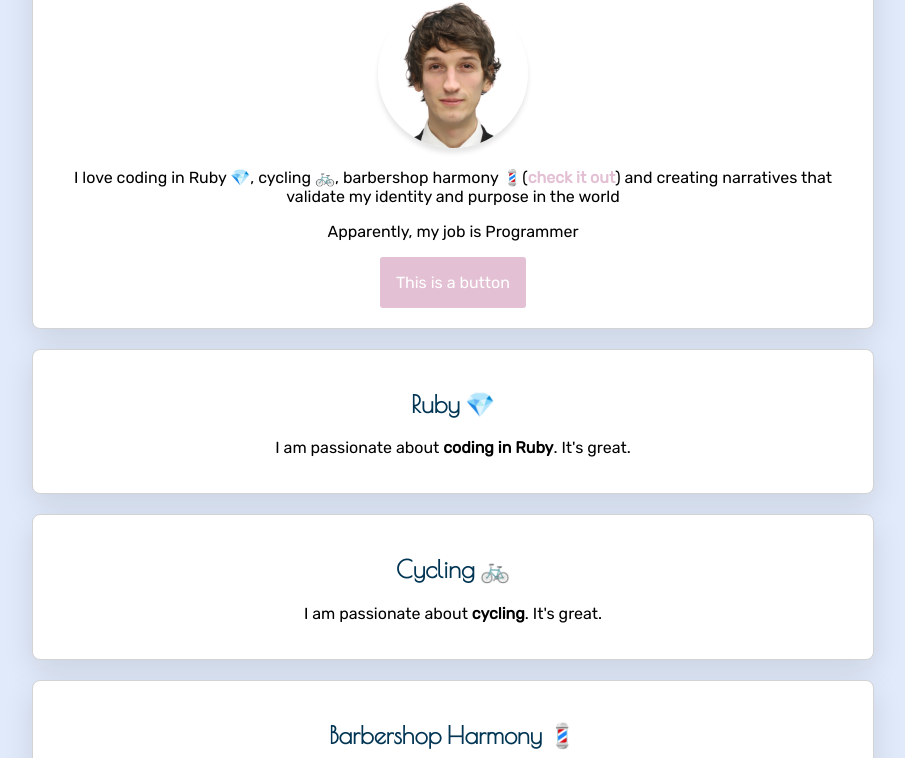
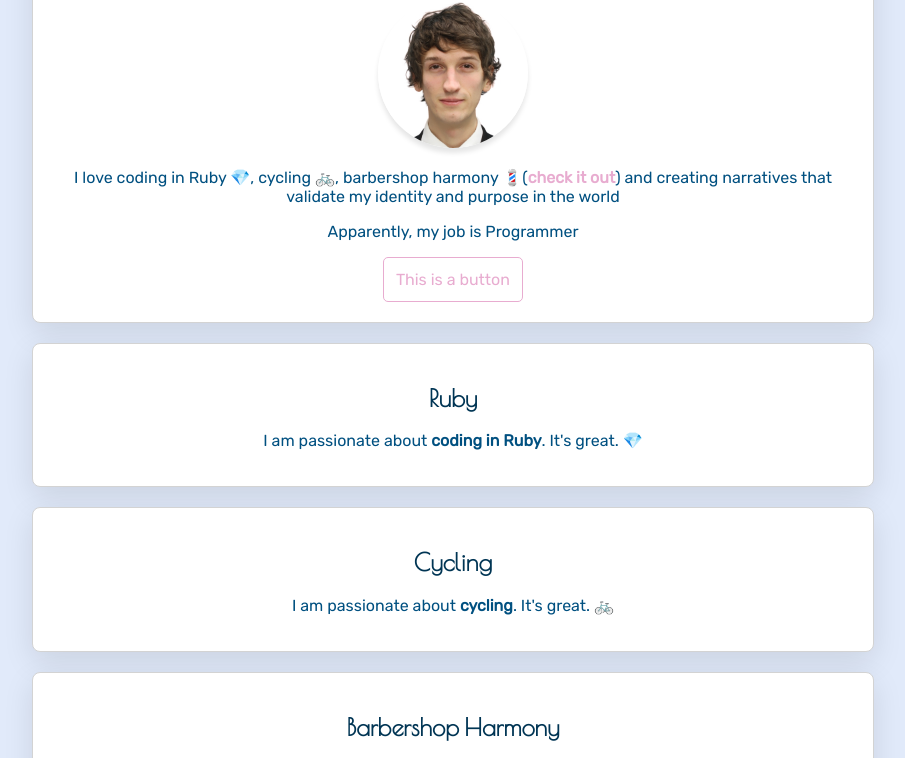
Before and after one commit to edowardo/profile, a plain HTML site: page index.html in a window 1280 px wide. Shown: the part 117-875 px from the top of the page, without its empty margins (187-1092 px from the left). Drawn offline with nearby package versions, Linux system fonts and the light colour scheme.

Commit message:
make my profile prettier

```diff
--- a/index.html
+++ b/index.html
@@ -18,7 +18,7 @@
 
   <body>
     <div class="card-white">
-      <h1>エドワードです！ 🎼🇬🇧🇸🇪🇯🇵</h1>
+      <h1>エドワードです！<!--  🎼🇬🇧🇸🇪🇯🇵 --></h1>
       <img id="img-circle" src="images/証明写真.jpg" alt="profile">
       <p>I love coding in Ruby 💎, cycling 🚲, barbershop harmony 💈(<a href="#barbershop"><strong>check it out</strong></a>) and creating narratives that validate my identity and purpose in the world</p>
       <p>Apparently, my job is Programmer</p>
@@ -26,19 +26,19 @@
     </div>
 
     <div class="card-white">
-      <h2>Ruby 💎</h2>
-      <p>I am passionate about <strong>coding in Ruby</strong>. It's great.</p>
+      <h2>Ruby</h2>
+      <p>I am passionate about <strong>coding in Ruby</strong>. It's great. 💎</p>
     </div>
 
     <div class="card-white">
-      <h2>Cycling 🚲</h2>
-      <p>I am passionate about <strong>cycling</strong>. It's great.</p>
+      <h2>Cycling</h2>
+      <p>I am passionate about <strong>cycling</strong>. It's great. 🚲</p>
     </div>
 
     <div class="card-white" id="barbershop">
-      <h2>Barbershop Harmony 💈</h2>
+      <h2>Barbershop Harmony</h2>
       <p>I am passionate about <strong>barbershop harmony</strong>. It's the greatest.</p>
-      <p>Check it out, yo!</p>
+      <p>Check it out, yo! 💈</p>
       <div><iframe class="embedded-video" width="560" height="315" src="https://www.youtube.com/embed/mjcIpSSk30E" frameborder="0" allow="accelerometer; autoplay; encrypted-media; gyroscope; picture-in-picture" allowfullscreen></iframe></div>
     </div>
 
--- a/style.css
+++ b/style.css
@@ -2,7 +2,7 @@ body {
   background-color: #e1eafa;
   color: ;
   font-family: 'Rubik', sans-serif;
-  font-color: rgb(200,200,200);
+  font-color: #003554;
 }
 
 h1, h2 {
@@ -16,8 +16,13 @@ h1 {
   line-height: 20px;
 }
 
+p {
+  color: #005080;
+  font-size: 16px;
+}
+
 a {
-  color: #E3C0D3;
+  color: #e8acd0;
   text-decoration: none;
 }
 a:hover {
@@ -25,15 +30,14 @@ a:hover {
 }
 
 .button-pink {
-  color: white;
-  background-color: #E3C0D3;
-  padding: 16px;
+  padding: 12px;
   display: inline-block;
-  border-radius: 3px;
+  border-radius: 5px;
+  border: 1px solid #e8acd0;
 }
 .button-pink:hover {
-  color: white;
-  background-color: #95818D;
+  color: #e8acd0;
+  background-color: #fff7fc;
 }
 
 
```
